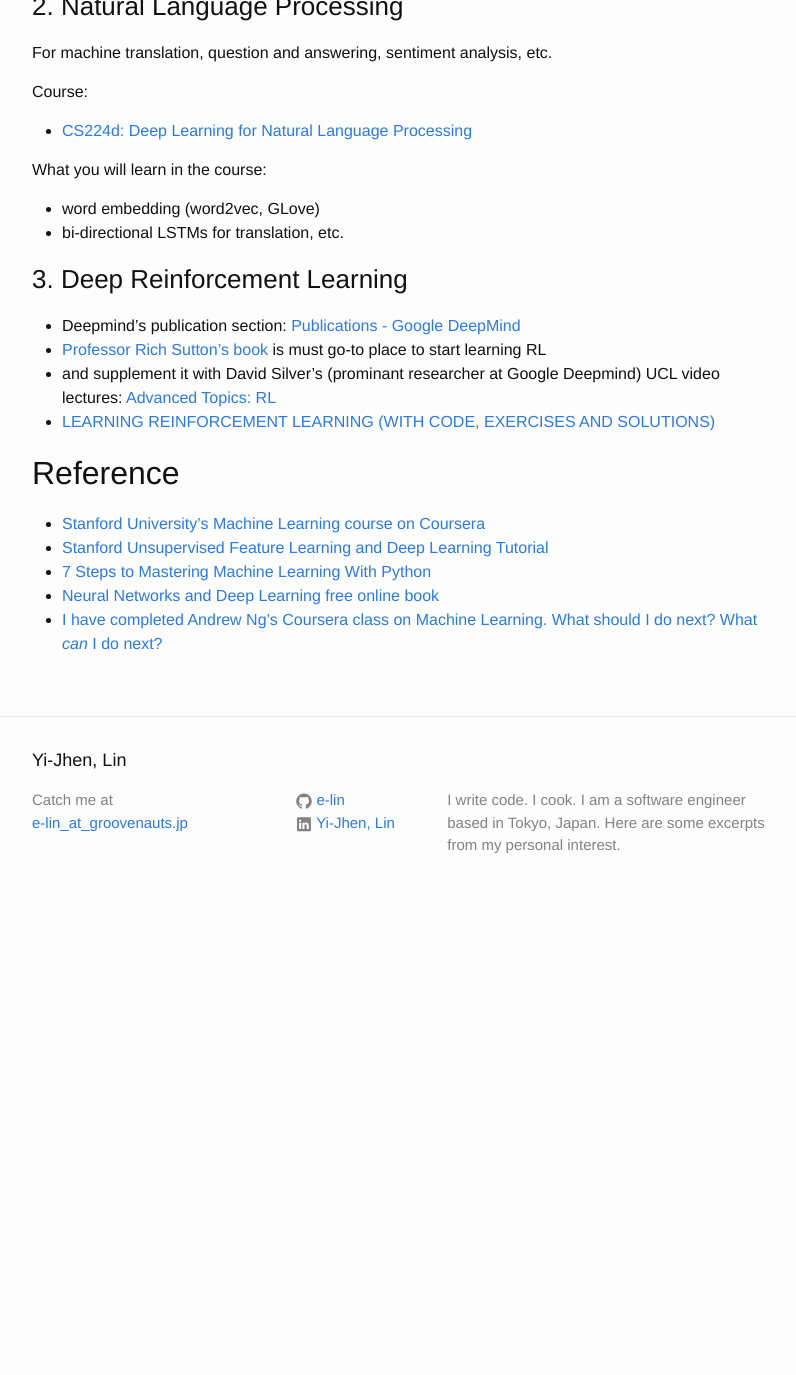
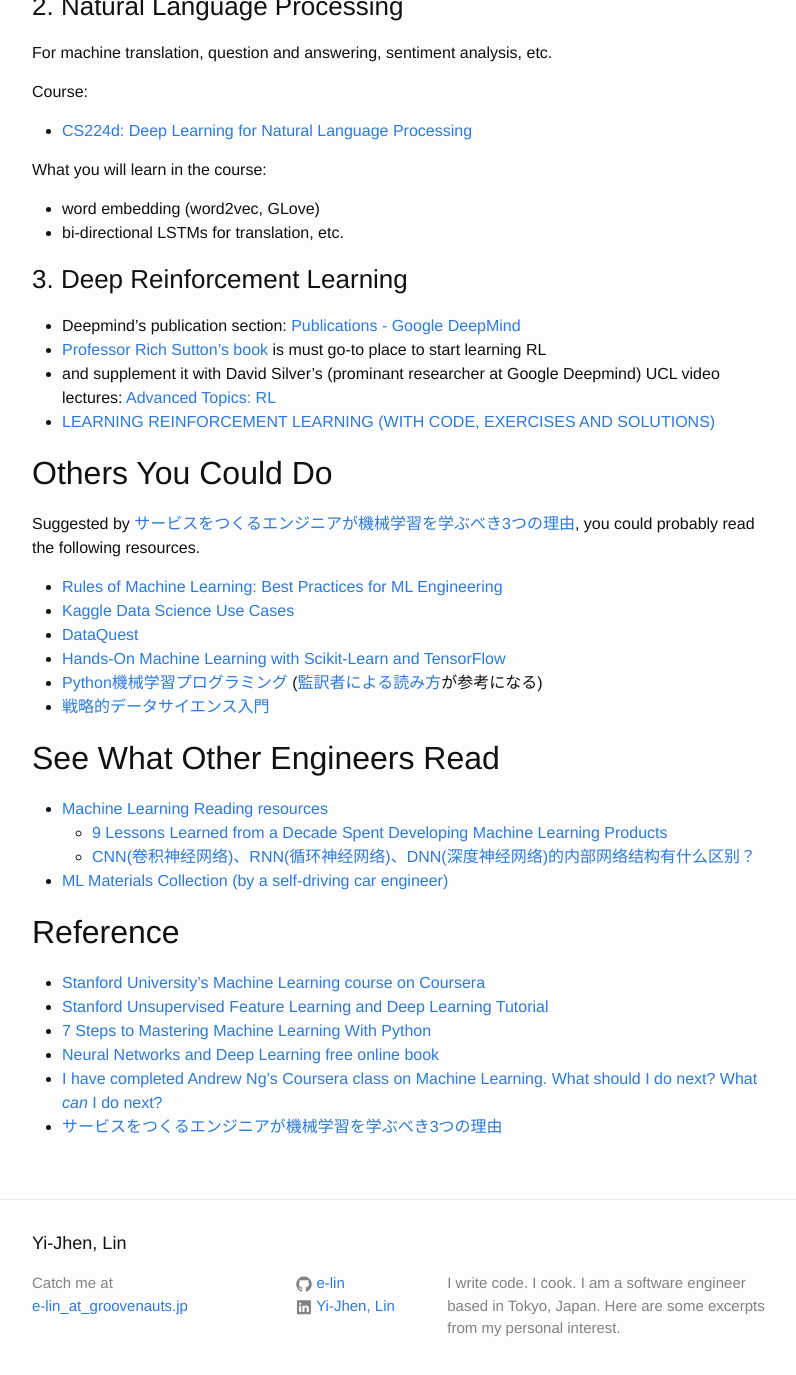
Before and after one commit to e-lin/wiki, a Jekyll site: the page built from _posts/2016-02-29-Machine-Learning-Course-on-Coursera.md, in a window 1280 px wide and 1400 px high, scrolled down 1332 px. Shown: the top 1375 px of the window, without its empty margins (238-1034 px from the left). Built offline with Jekyll 4.4.1, drawn with Linux system fonts in a browser that asks for light colours; before the commit the page ends 2249 px from its top, so only the background shows below that; some of the changed text lies outside the part shown.

Commit message:
update post

```diff
--- a/_posts/2016-02-29-Machine-Learning-Course-on-Coursera.md
+++ b/_posts/2016-02-29-Machine-Learning-Course-on-Coursera.md
@@ -6,7 +6,7 @@
 type: Tensorflow
 excerpt_separator: <!--more-->
 ---
-For the two months that I have scarified with my spare time doing this :-)
+For the two months that I have sacrificed my spare time to do this :-)
 <!--more-->
 
 *A bit summery for main topics I’ve learned from this machine learning course:*
@@ -74,13 +74,35 @@
 - [LEARNING REINFORCEMENT LEARNING (WITH CODE, EXERCISES AND SOLUTIONS)][R11]
 
 
+Others You Could Do
+---
+
+Suggested by [サービスをつくるエンジニアが機械学習を学ぶべき3つの理由][R12], you could probably read the following resources.
+
+- [Rules of Machine Learning: Best Practices for ML Engineering][R13]
+- [Kaggle Data Science Use Cases][R14]
+- [DataQuest][R15]
+- [Hands-On Machine Learning with Scikit-Learn and TensorFlow][R16]
+- [Python機械学習プログラミング][R17] ([監訳者による読み方][R18]が参考になる)
+- [戦略的データサイエンス入門][R19]
+
+
+See What Other Engineers Read
+---
+- [Machine Learning Reading resources][R20]
+    - [9 Lessons Learned from a Decade Spent Developing Machine Learning Products][R21]
+    - [CNN(卷积神经网络)、RNN(循环神经网络)、DNN(深度神经网络)的内部网络结构有什么区别？][R22]
+- [ML Materials Collection (by a self-driving car engineer)][R23]
+
+
 Reference
 ---
-- [Stanford University’s Machine Learning course on Coursera][R1]<br />
-- [Stanford Unsupervised Feature Learning and Deep Learning Tutorial][R2]<br />
-- [7 Steps to Mastering Machine Learning With Python][R3]<br />
-- [Neural Networks and Deep Learning free online book][R4]<br />
+- [Stanford University’s Machine Learning course on Coursera][R1]
+- [Stanford Unsupervised Feature Learning and Deep Learning Tutorial][R2]
+- [7 Steps to Mastering Machine Learning With Python][R3]
+- [Neural Networks and Deep Learning free online book][R4]
 - [I have completed Andrew Ng's Coursera class on Machine Learning. What should I do next? What *can* I do next?][R5]
+- [サービスをつくるエンジニアが機械学習を学ぶべき3つの理由][R12]
 
 
 [R1]: https://www.coursera.org/learn/machine-learning/
```
Also changed, not shown: other parts of _posts/2016-02-29-Machine-Learning-Course-on-Coursera.md (+12 -0 lines).
